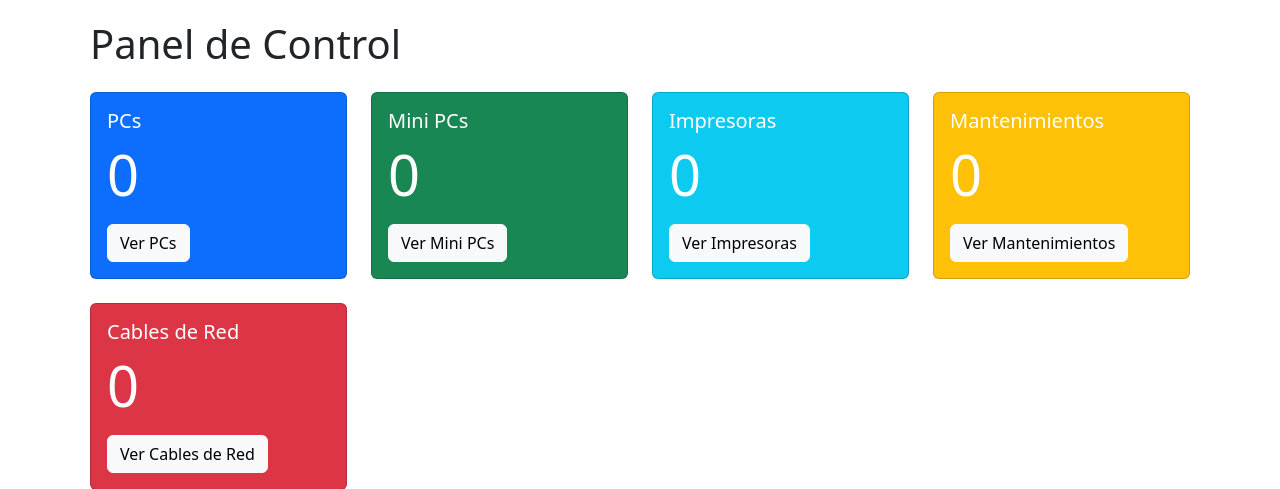
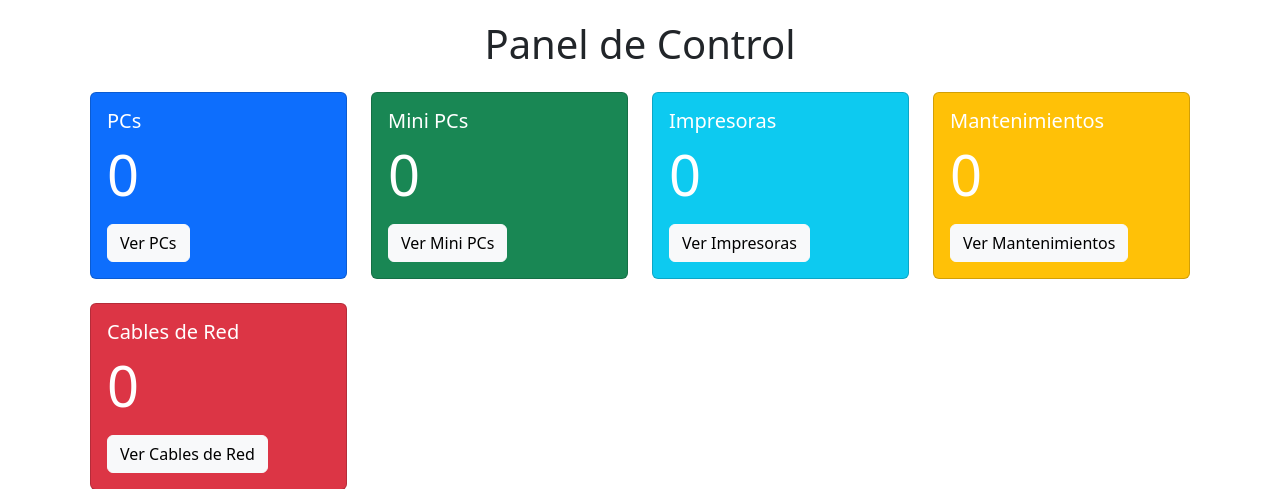
Before and after one commit to wilfredhgi/LYV-IT, a Django app: page / in a window 1280 px wide. Shown: the part 56-545 px from the top of the page. Run offline with Django 5.2, Linux system fonts and the light colour scheme; a user stored in the database is signed in; data that the repository does not hold is empty.

Commit message:
final header centered

```diff
--- a/templates/hardware/base.html
+++ b/templates/hardware/base.html
@@ -80,7 +80,7 @@
 
         <div class="row">
             <div class="col-md-12">
-                <h1 class="mb-4">{% block header %}{% endblock %}</h1>
+                <h1 class="mb-4 text-center">{% block header %}{% endblock %}</h1>
                 {% block content %}{% endblock %}
             </div>
         </div>
```
Also changed, not shown: db.sqlite3.
